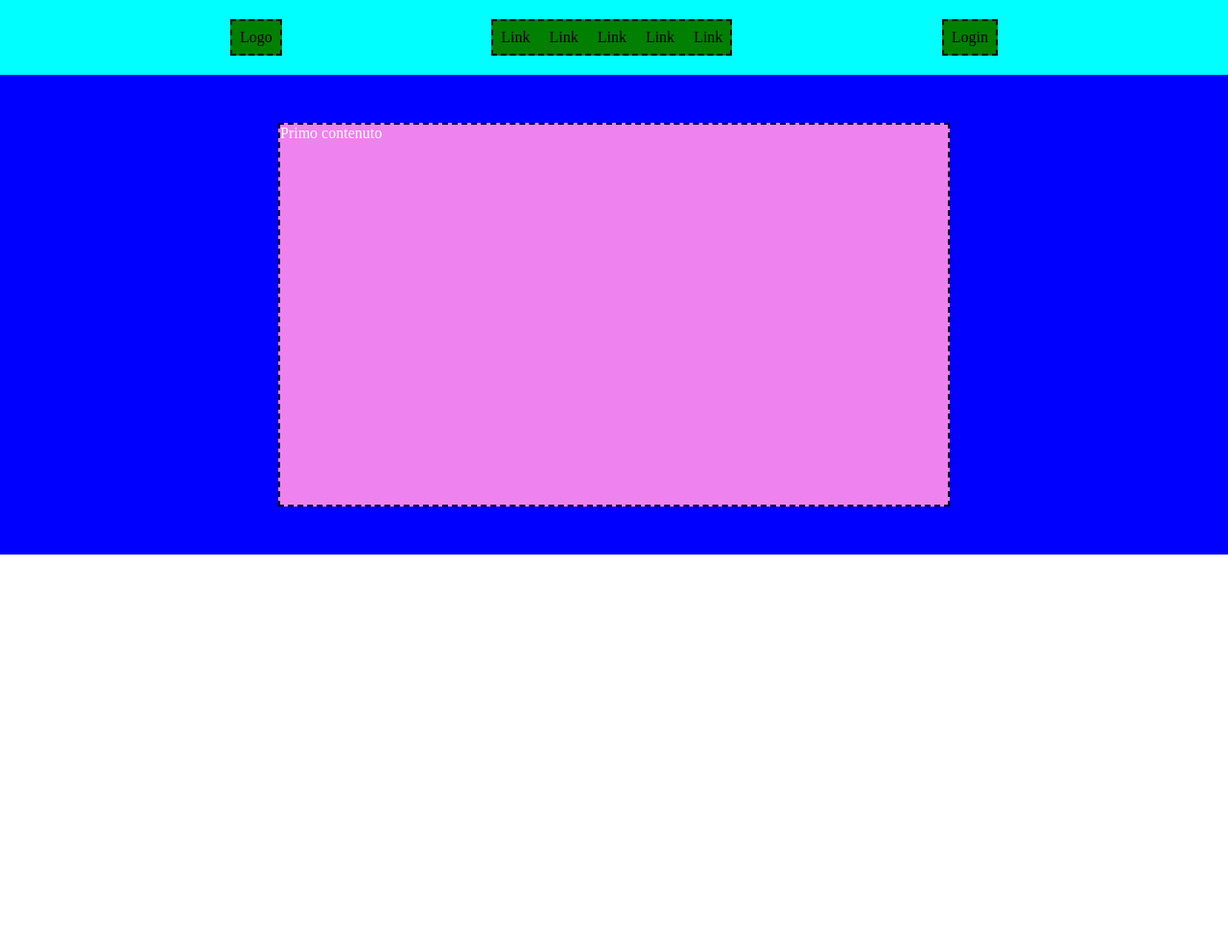
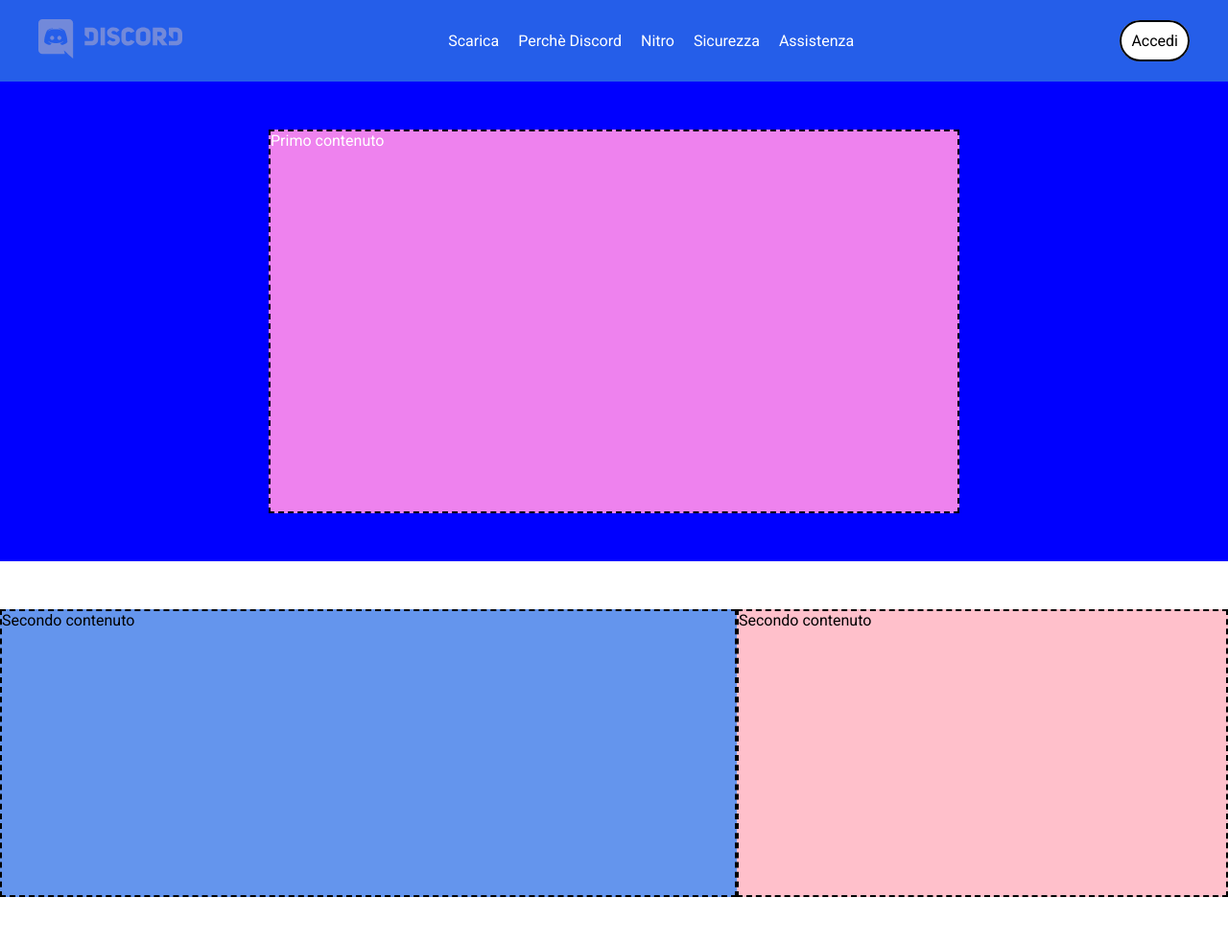
Before and after one commit to VincenzoIuliano/htmlcss-discord, a plain HTML site: page index.html in a window 1280 px wide. Shown: the whole page at 96% size. Before the commit the page ends 800 px from the top, so only its background shows below. Drawn offline with Linux system fonts and the light colour scheme.

Commit message:
Add: navbar items, changed Font

```diff
--- a/css/app.css
+++ b/css/app.css
@@ -20,6 +20,10 @@ img {
 }
 
 /* LAYOUT */
+
+html {
+    font-family: "Roboto", sans-serif;
+}
 
 .row {
 	display: flex;
@@ -55,15 +59,28 @@ img {
 }
 
 .container {
-    max-width: 800px;
+    max-width: 1200px;
     margin: 0 auto;
 }
 
+.row {
+    display: flex;
+    flex-wrap: wrap;
+}
 .container-sm {
 	max-width: 720px;
 	margin: 0 auto;
 }
 
+.btn-pill {
+    border-radius: 999px;
+    border: 2px solid;
+    padding: 10px;
+}
+
+.bg-white {
+    background-color: white;
+}
 /* UTILITIES  */
 
 .order-first {
@@ -82,12 +99,15 @@ img {
 	align-items: center;
 }
 
+.white-font {
+    color: white;
+}
 
 /* HEADER  */
 
 .main-header {
     padding: 20px 0;
-    background-color: aqua
+    background-color: #255EE9;
 }
 
 .navbar .menu {
@@ -97,18 +117,21 @@ img {
     align-items: center;
 }
 
+.discord-logo {
+    max-width: 150px;
+}
+
+
 /* MAIN */
 
 .hero .col-100 {
-    max-width: 700px;
+    max-width: 720px;
     margin: 0 auto;
 }
 
-
-
-
-
-
+.hero .row {
+	justify-content: center;
+}
 
 /* DEBUG */
 
@@ -129,3 +152,20 @@ img {
     background-color: violet;
     min-height: 400px;
 }
+
+.debug.feature .row > * {
+    border: 2px dashed black;
+    min-height: 300px;
+}
+
+.debug.feature .col-40 {
+    background-color: pink ;
+}
+
+.debug.feature .col-60 {
+    background-color: cornflowerblue;
+}
+
+.debug.feature {
+    padding: 50px 0;
+}
--- a/index.html
+++ b/index.html
@@ -5,26 +5,29 @@
     <meta name="viewport" content="width=device-width, initial-scale=1.0">
     <title>Discord</title>
     <link rel="stylesheet" href="./css/app.css">
+    <link rel="preconnect" href="https://fonts.googleapis.com">
+<link rel="preconnect" href="https://fonts.gstatic.com" crossorigin>
+<link href="https://fonts.googleapis.com/css2?family=Roboto:ital,wght@0,100;0,300;0,400;0,500;0,700;0,900;1,100;1,300;1,400;1,500;1,700;1,900&display=swap" rel="stylesheet">
 </head>
 <body>
     <!-- Creo l'header -->
-    <header class="main-header debug">
+    <header class="main-header">
          <!-- Creo la Navbar  -->
         <nav class="container navbar"> <!--Flex container -->
         <div class="row items-center justify-between">
                 <div>
-                    <a href="#">Logo</a>
+                    <img class="discord-logo" src="/img/Discord-Logo.svg" alt="">
                 </div>
                 <!-- Creo la lista dei link menu -->
-            <ul class="menu">
-                <li><a href="#">Link</a></li>
-                <li><a href="#">Link</a></li>
-                <li><a href="#">Link</a></li>
-                <li><a href="#">Link</a></li>
-                <li><a href="#">Link</a></li>
+            <ul class="menu white-font">
+                <li><a href="#">Scarica</a></li>
+                <li><a href="#">Perchè Discord</a></li>
+                <li><a href="#">Nitro</a></li>
+                <li><a href="#">Sicurezza</a></li>
+                <li><a href="#">Assistenza</a></li>
             </ul>
             <div>
-                <a class="login-cta" href="#">Login</a>
+                <a class="login-cta btn-pill bg-white" href="#">Accedi</a>
             </div>
         </div>
         </nav>
@@ -34,11 +37,18 @@
          <!-- PRIMA SEZIONE -->
         <section class="hero debug">
             <div class="container-sm"></div>
-            <div class="row">
+             <div class="row">
                 <div class="col-100">Primo contenuto</div>
-            </div>
+             </div>
         </section>
-
+        <!-- SECONDA SEZIONE -->
+        <section class="feature debug">
+            <div class="container-sm"></div>
+             <div class="row">
+                <div class="col-60">Secondo contenuto</div>
+                <div class="col-40">Secondo contenuto</div>
+             </div>
+        </section>
     </main>
 </body>
 </html>
```
Also changed, not shown: discord.png (added), img/Discord-Logo.svg (added), img/ita.png (added), img/item1.svg (added), img/item2.svg (added), img/item3.svg (added), img/item4-big.svg (added), img/jumbo.png (added), img/logo.svg (added), img/stars.svg (added), img/wave.svg (added).
